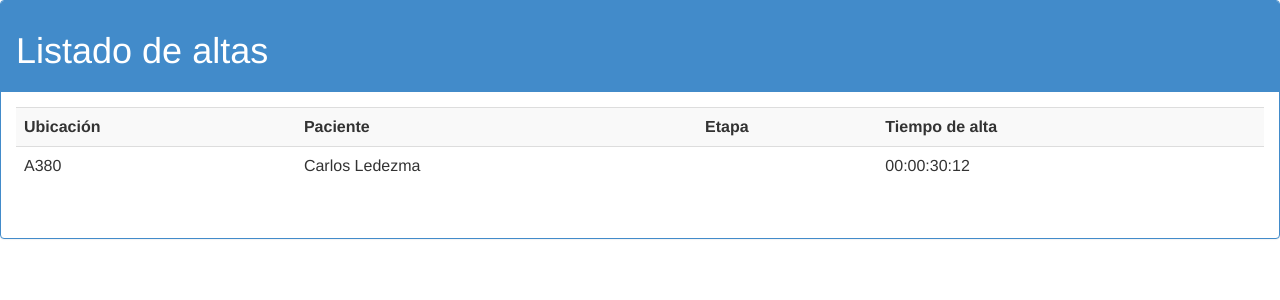
After one commit to cgledezma1101/cmc-discharger, a Django app: template templates/discharger/discharge_list.html in a window 1280 px wide. The commit adds this page. Shown: the top 300 px of the page. Run offline with Django 3.2, Linux system fonts and the light colour scheme; the template is opened without the code that fills it, so the values that code supplies are empty; some libraries are stand-ins or nearby versions.

Commit message:
Added initial template of the list of dispatches

```diff
--- a/cmc_discharger/urls.py
+++ b/cmc_discharger/urls.py
@@ -9,4 +9,5 @@ import discharger
 urlpatterns = patterns('',
     url(r'^admin/', include(admin.site.urls)),
     url(r'^$', views.login),
+    url(r'^discharger/', include('discharger.urls'))
 )
--- a/discharger/urls.py
+++ b/discharger/urls.py
@@ -1,5 +1,7 @@
 # Particular URLs for the discharger application
 from django.conf.urls import patterns, include, url
+from discharger.views import *
 
 urlpatterns = patterns('',
+  url(r'list/$', discharge_list)
 )
--- a/discharger/views.py
+++ b/discharger/views.py
@@ -1,3 +1,5 @@
 from django.shortcuts import render
 
 # Create your views here.
+def discharge_list(request):
+  return render(request, 'discharger/discharge_list.html')
--- /dev/null
+++ b/static/stylesheets/discharger/discharge_list.css
@@ -0,0 +1,4 @@
+.progress{
+  float: left;
+  position: relative;
+}
--- /dev/null
+++ b/templates/discharger/discharge_list.html
@@ -0,0 +1,60 @@
+{% extends "base.html" %}
+
+{% block title %}Listado de altas{% endblock %}
+
+{% block content %}
+  {% load staticfiles %}
+  <link rel='stylesheet'
+        type='text/css'
+        href='{% static "stylesheets/discharger/discharge_list.css" %}' />
+  <div class='panel panel-primary'>
+    <div class='panel-heading'>
+      <h1>Listado de altas</h3>
+    </div>
+
+    <div class='panel-body'>
+      <table class='table table-striped table-hover'>
+        <tbody>
+          <tr>
+            <th>Ubicación</th>
+            <th>Paciente</th>
+            <th>Etapa</th>
+            <th>Tiempo de alta</th>
+          </tr>
+
+          <tr>
+            <td>A380</td>
+
+            <td>Carlos Ledezma</td>
+
+            <td>
+              <div class='progress'>
+                <div class='progress-bar'
+                     role='progressbar'
+                     aria-volumenow='60'
+                     aria-volumemin='0'
+                     aria-volumemax='100'
+                     style='width: 60%'>
+                </div>
+              </div>
+
+              <div class='progress'>
+                <div class='progress-bar'
+                     role='progressbar'
+                     aria-volumenow='60'
+                     aria-volumemin='0'
+                     aria-volumemax='100'
+                     style='width: 60%'>
+                </div>
+              </div>
+            </td>
+
+            <td>
+              00:00:30:12
+            </td>
+          </tr>
+        </tbody>
+      </table>
+    </div>
+  </div>
+{% endblock %}
--- a/templates/login.html
+++ b/templates/login.html
@@ -14,6 +14,7 @@
 
     <div class='panel-body'>
       <form method='post' action='#'>
+        {% csrf_token %}
         <table>
           <tr>
             <td class='form-label'>Nombre de usuario:</td>
```
